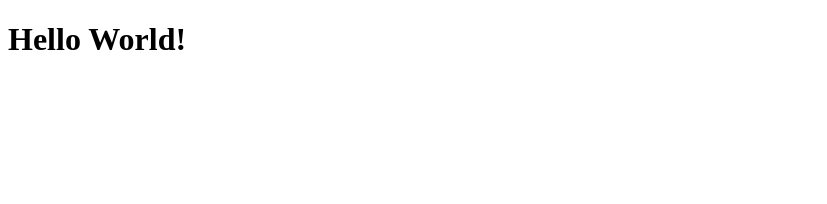
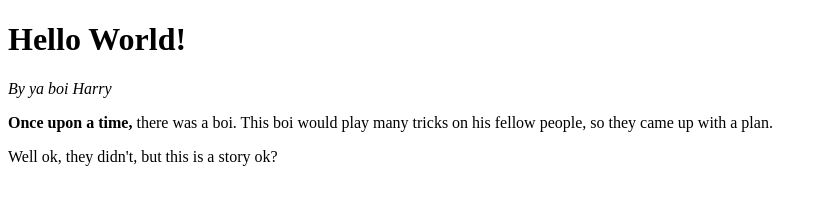
Before and after one commit to Duelbro/the-odin-project, a plain HTML site: page index.html in a window 1280 px wide. Shown: the whole page, without its empty margins (0-827 px from the left). Drawn offline with Linux system fonts and the light colour scheme.

Commit message:
Change index.html to try out other kinds of tags

```diff
--- a/index.html
+++ b/index.html
@@ -6,5 +6,10 @@
     </head>
     <body>
         <h1>Hello World!</h1>
+        <em>By ya boi Harry</em>
+        <p><strong>Once upon a time,</strong> there was a boi.
+        This boi would play many tricks on his fellow people,
+        so they came up with a plan.</p>
+        <p>Well ok, they didn't, but this is a story ok?</p>
     </body>
 </html>
```
